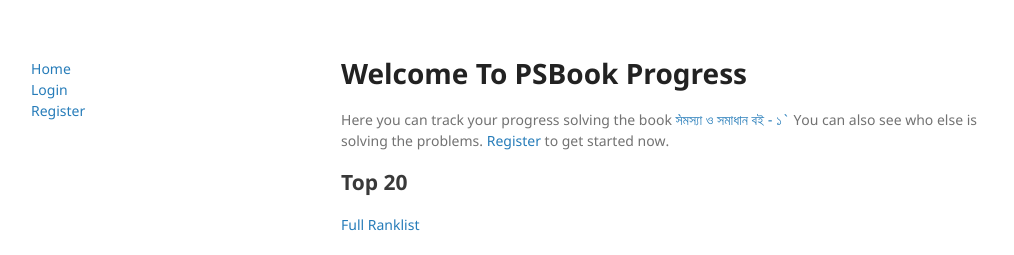
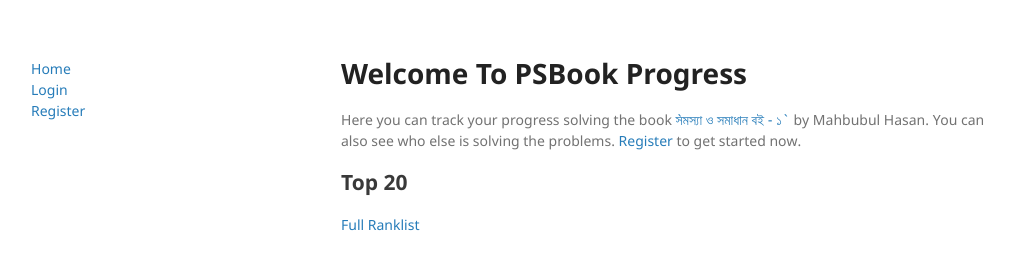
Before and after one commit to sjsakib/psbookprogress, a Django app: page / in a window 1280 px wide. Shown: the top 255 px of the page, without its empty margins (129-1143 px from the left). Run offline with Django 3.2, Linux system fonts and the light colour scheme.

Commit message:
added author in index

```diff
--- a/templates/progress/index.html
+++ b/templates/progress/index.html
@@ -8,7 +8,7 @@
 
 {% block section_block %}
   <h1>Welcome To PSBook Progress </h1>
-  <p> Here you can track your progress solving the book  <a href="https://github.com/shanto86/problem-book-1-solutions" target="_blank">`সমস্যা ও সমাধান বই - ১`</a> You can also see who else is solving the problems. <a href="{% url 'registration_register' %}">Register</a> to get started now.</p>
+  <p> Here you can track your progress solving the book  <a href="https://github.com/shanto86/problem-book-1-solutions" target="_blank">`সমস্যা ও সমাধান বই - ১`</a> by Mahbubul Hasan. You can also see who else is solving the problems. <a href="{% url 'registration_register' %}">Register</a> to get started now.</p>
   <h2>Top 20</h2>
   <p><a href="{% url 'ranklist' 1 %}">Full Ranklist</a></p>
   {% show_users top_users user %}
```
